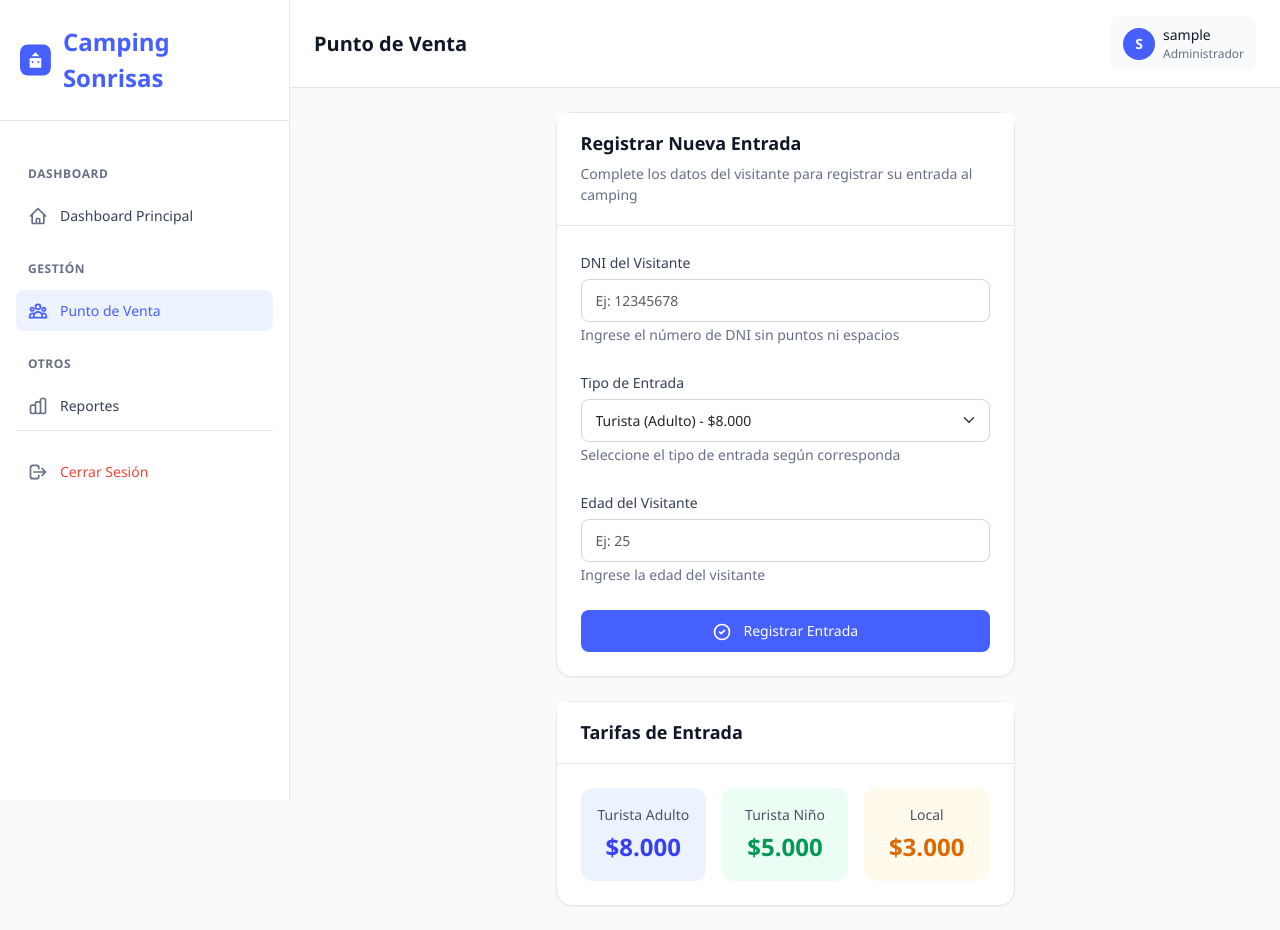
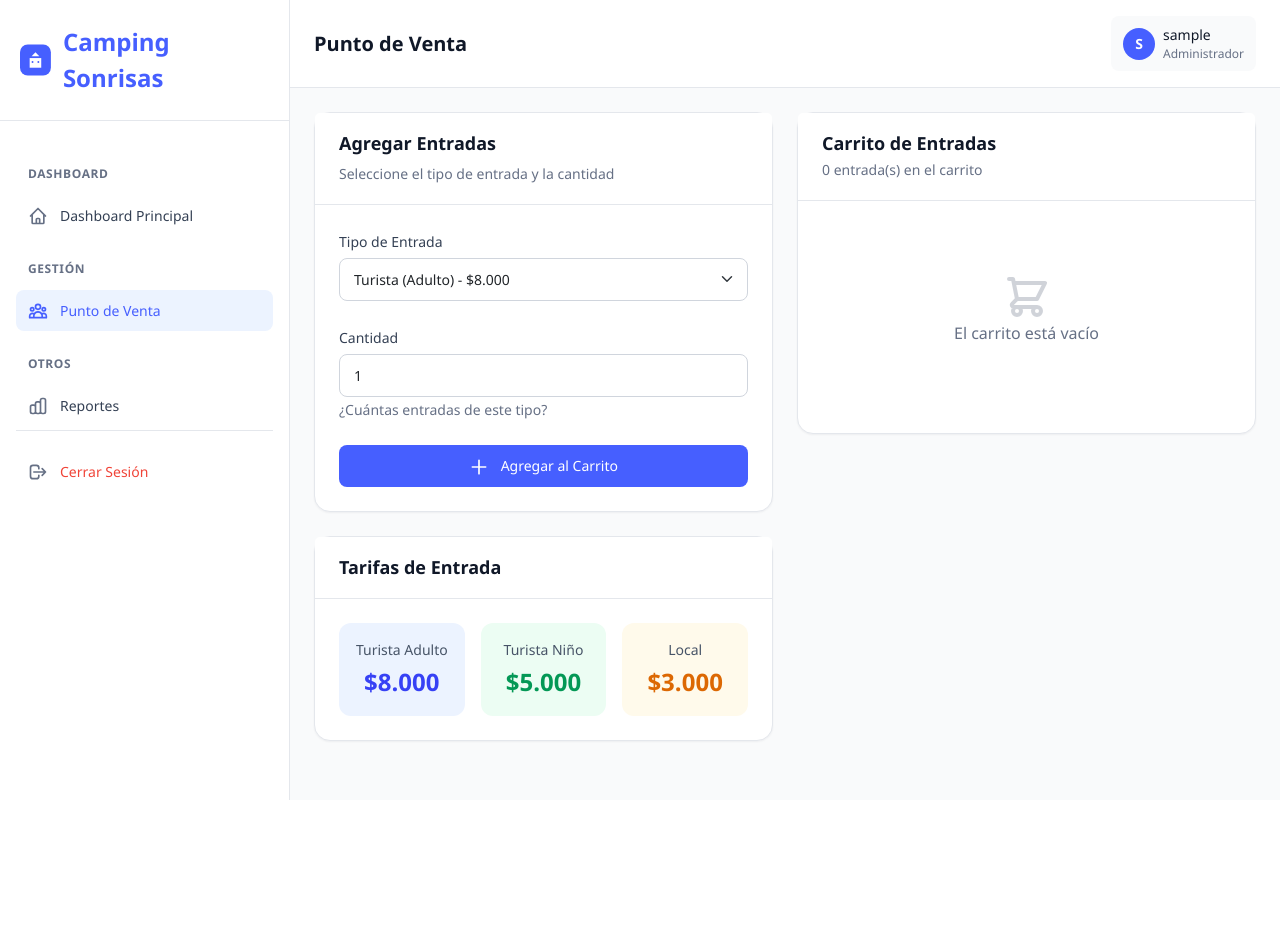
Before and after one commit to jrdev727/campingControl, a PHP site: page / in a window 1280 px wide. After the commit the page ends 800 px from the top, so only its background shows below. Run offline with PHP 8.4, Linux system fonts and the light colour scheme; the visitor is signed in with stand-in values (Sample User, id 1).

Commit message:
feat: Rediseñar POS con carga múltiple y tickets
- Eliminar campo DNI (opcional en backend)
- Sistema de carrito para agregar múltiples entradas
- Impresión de tickets con formato profesional
- Interfaz de 2 columnas: formulario y carrito
- Visualización de totales y cantidades en tiempo real

```diff
--- a/index.php
+++ b/index.php
@@ -17,11 +17,45 @@ $esAdmin = (isset($_SESSION['rol']) && $_SESSION['rol'] === 'administrador');
 <head>
     <meta charset="UTF-8">
     <meta name="viewport" content="width=device-width, initial-scale=1.0">
-    <title>Control de Acceso - Camping Sonrisas</title>
+    <title>Punto de Venta - Camping Sonrisas</title>
     <!-- Bootstrap CSS -->
     <link href="https://cdn.jsdelivr.net/npm/bootstrap@5.3.2/dist/css/bootstrap.min.css" rel="stylesheet">
     <!-- Estilos personalizados -->
     <link rel="stylesheet" href="css/styles.css">
+    <style>
+        @media print {
+            body * { visibility: hidden; }
+            #ticket-print, #ticket-print * { visibility: visible; }
+            #ticket-print {
+                position: absolute;
+                left: 0;
+                top: 0;
+                width: 80mm;
+            }
+        }
+        .entrada-item {
+            display: flex;
+            justify-content: space-between;
+            align-items: center;
+            padding: 12px;
+            background: var(--gray-50);
+            border-radius: 8px;
+            margin-bottom: 8px;
+        }
+        .entrada-item-info {
+            flex: 1;
+        }
+        .entrada-item-actions button {
+            padding: 4px 12px;
+            font-size: 12px;
+        }
+        .total-section {
+            background: var(--brand-50);
+            border-radius: 12px;
+            padding: 20px;
+            margin-top: 20px;
+        }
+    </style>
 </head>
 <body>
     <?php include 'includes/sidebar.php'; ?>
@@ -33,25 +67,18 @@ $esAdmin = (isset($_SESSION['rol']) && $_SESSION['rol'] === 'administrador');
             <!-- Contenedor de alertas -->
             <div id="alerta" class="alert d-none" role="alert"></div>
 
-            <!-- Card de formulario -->
             <div class="row">
-                <div class="col-12 col-lg-8 col-xl-6 mx-auto">
+                <!-- Columna izquierda: Formulario de entrada -->
+                <div class="col-12 col-lg-6">
                     <div class="card">
                         <div class="card-header">
-                            <h3 class="card-title">Registrar Nueva Entrada</h3>
+                            <h3 class="card-title">Agregar Entradas</h3>
                             <p class="text-gray-500 mb-0 mt-2" style="font-size: 14px;">
-                                Complete los datos del visitante para registrar su entrada al camping
+                                Seleccione el tipo de entrada y la cantidad
                             </p>
                         </div>
                         <div class="card-body">
-                            <form id="formulario-ingreso">
-                                <div class="mb-4">
-                                    <label for="dni" class="form-label">DNI del Visitante</label>
-                                    <input type="text" class="form-control" id="dni" name="dni"
-                                           placeholder="Ej: 12345678" required>
-                                    <small class="text-gray-500">Ingrese el número de DNI sin puntos ni espacios</small>
-                                </div>
-
+                            <form id="formulario-agregar">
                                 <div class="mb-4">
                                     <label for="tipo-entrada" class="form-label">Tipo de Entrada</label>
                                     <select class="form-select" id="tipo-entrada" name="tipo_entrada" required>
@@ -59,14 +86,13 @@ $esAdmin = (isset($_SESSION['rol']) && $_SESSION['rol'] === 'administrador');
                                         <option value="turista_niño">Turista (Niño) - $5.000</option>
                                         <option value="local">Local - $3.000</option>
                                     </select>
-                                    <small class="text-gray-500">Seleccione el tipo de entrada según corresponda</small>
                                 </div>
 
                                 <div class="mb-4">
-                                    <label for="edad" class="form-label">Edad del Visitante</label>
-                                    <input type="number" class="form-control" id="edad" name="edad"
-                                           placeholder="Ej: 25" min="1" max="120" required>
-                                    <small class="text-gray-500">Ingrese la edad del visitante</small>
+                                    <label for="cantidad" class="form-label">Cantidad</label>
+                                    <input type="number" class="form-control" id="cantidad" name="cantidad"
+                                           value="1" min="1" max="100" required>
+                                    <small class="text-gray-500">¿Cuántas entradas de este tipo?</small>
                                 </div>
 
                                 <div class="d-grid gap-2">
@@ -74,16 +100,16 @@ $esAdmin = (isset($_SESSION['rol']) && $_SESSION['rol'] === 'administrador');
                                         <svg width="20" height="20" fill="none" stroke="currentColor" viewBox="0 0 24 24"
                                              style="display: inline-block; vertical-align: middle; margin-right: 8px;">
                                             <path stroke-linecap="round" stroke-linejoin="round" stroke-width="2"
-                                                  d="M9 12l2 2 4-4m6 2a9 9 0 11-18 0 9 9 0 0118 0z"/>
+                                                  d="M12 4v16m8-8H4"/>
                                         </svg>
-                                        Registrar Entrada
+                                        Agregar al Carrito
                                     </button>
                                 </div>
                             </form>
                         </div>
                     </div>
 
-                    <!-- Información adicional -->
+                    <!-- Tarifas -->
                     <div class="card mt-4">
                         <div class="card-header">
                             <h3 class="card-title">Tarifas de Entrada</h3>
@@ -124,12 +150,86 @@ $esAdmin = (isset($_SESSION['rol']) && $_SESSION['rol'] === 'administrador');
                         </div>
                     </div>
                 </div>
+
+                <!-- Columna derecha: Carrito y resumen -->
+                <div class="col-12 col-lg-6">
+                    <div class="card">
+                        <div class="card-header d-flex justify-content-between align-items-center">
+                            <div>
+                                <h3 class="card-title mb-0">Carrito de Entradas</h3>
+                                <p class="text-gray-500 mb-0 mt-1" style="font-size: 14px;">
+                                    <span id="total-items">0</span> entrada(s) en el carrito
+                                </p>
+                            </div>
+                            <button id="btn-limpiar" class="btn btn-sm btn-outline-danger" style="display: none;">
+                                Limpiar
+                            </button>
+                        </div>
+                        <div class="card-body">
+                            <div id="carrito-lista" class="mb-3">
+                                <p class="text-center text-gray-500 py-5">
+                                    <svg width="48" height="48" fill="none" stroke="currentColor" viewBox="0 0 24 24" style="margin: 0 auto; display: block; opacity: 0.3;">
+                                        <path stroke-linecap="round" stroke-linejoin="round" stroke-width="2"
+                                              d="M3 3h2l.4 2M7 13h10l4-8H5.4M7 13L5.4 5M7 13l-2.293 2.293c-.63.63-.184 1.707.707 1.707H17m0 0a2 2 0 100 4 2 2 0 000-4zm-8 2a2 2 0 11-4 0 2 2 0 014 0z"/>
+                                    </svg>
+                                    El carrito está vacío
+                                </p>
+                            </div>
+
+                            <div class="total-section" id="total-section" style="display: none;">
+                                <div class="d-flex justify-content-between align-items-center mb-3">
+                                    <div style="font-size: 16px; font-weight: 600; color: var(--gray-700);">
+                                        Total a Cobrar:
+                                    </div>
+                                    <div id="total-precio" style="font-size: 32px; font-weight: 700; color: var(--brand-600);">
+                                        $0
+                                    </div>
+                                </div>
+
+                                <div class="d-grid gap-2">
+                                    <button id="btn-registrar" class="btn btn-success btn-lg">
+                                        <svg width="20" height="20" fill="none" stroke="currentColor" viewBox="0 0 24 24"
+                                             style="display: inline-block; vertical-align: middle; margin-right: 8px;">
+                                            <path stroke-linecap="round" stroke-linejoin="round" stroke-width="2"
+                                                  d="M9 12l2 2 4-4m6 2a9 9 0 11-18 0 9 9 0 0118 0z"/>
+                                        </svg>
+                                        Registrar Venta
+                                    </button>
+                                    <button id="btn-imprimir" class="btn btn-outline-primary" style="display: none;">
+                                        <svg width="20" height="20" fill="none" stroke="currentColor" viewBox="0 0 24 24"
+                                             style="display: inline-block; vertical-align: middle; margin-right: 8px;">
+                                            <path stroke-linecap="round" stroke-linejoin="round" stroke-width="2"
+                                                  d="M17 17h2a2 2 0 002-2v-4a2 2 0 00-2-2H5a2 2 0 00-2 2v4a2 2 0 002 2h2m2 4h6a2 2 0 002-2v-4a2 2 0 00-2-2H9a2 2 0 00-2 2v4a2 2 0 002 2zm8-12V5a2 2 0 00-2-2H9a2 2 0 00-2 2v4h10z"/>
+                                        </svg>
+                                        Imprimir Ticket
+                                    </button>
+                                </div>
+                            </div>
+                        </div>
+                    </div>
+                </div>
             </div>
         </main>
     </div>
 
+    <!-- Ticket oculto para impresión -->
+    <div id="ticket-print" style="display: none;">
+        <div style="text-align: center; font-family: monospace; width: 80mm; padding: 10mm;">
+            <h2 style="margin: 0; font-size: 18px;">CAMPING SONRISAS</h2>
+            <p style="margin: 5px 0; font-size: 12px;">Ticket de Entrada</p>
+            <hr style="border: 1px dashed #000;">
+            <div id="ticket-contenido" style="text-align: left; font-size: 14px;"></div>
+            <hr style="border: 1px dashed #000;">
+            <p style="text-align: center; margin: 10px 0; font-size: 16px; font-weight: bold;">
+                TOTAL: <span id="ticket-total"></span>
+            </p>
+            <p style="text-align: center; margin: 5px 0; font-size: 10px;" id="ticket-fecha"></p>
+            <p style="text-align: center; margin: 15px 0 0 0; font-size: 10px;">¡Gracias por su visita!</p>
+        </div>
+    </div>
+
     <!-- Bootstrap JS -->
     <script src="https://cdn.jsdelivr.net/npm/bootstrap@5.3.2/dist/js/bootstrap.bundle.min.js"></script>
-    <script src="js/app.js"></script>
+    <script src="js/pos.js"></script>
 </body>
 </html>
```
Also changed, not shown: js/pos.js (added, +222 -0 lines).
